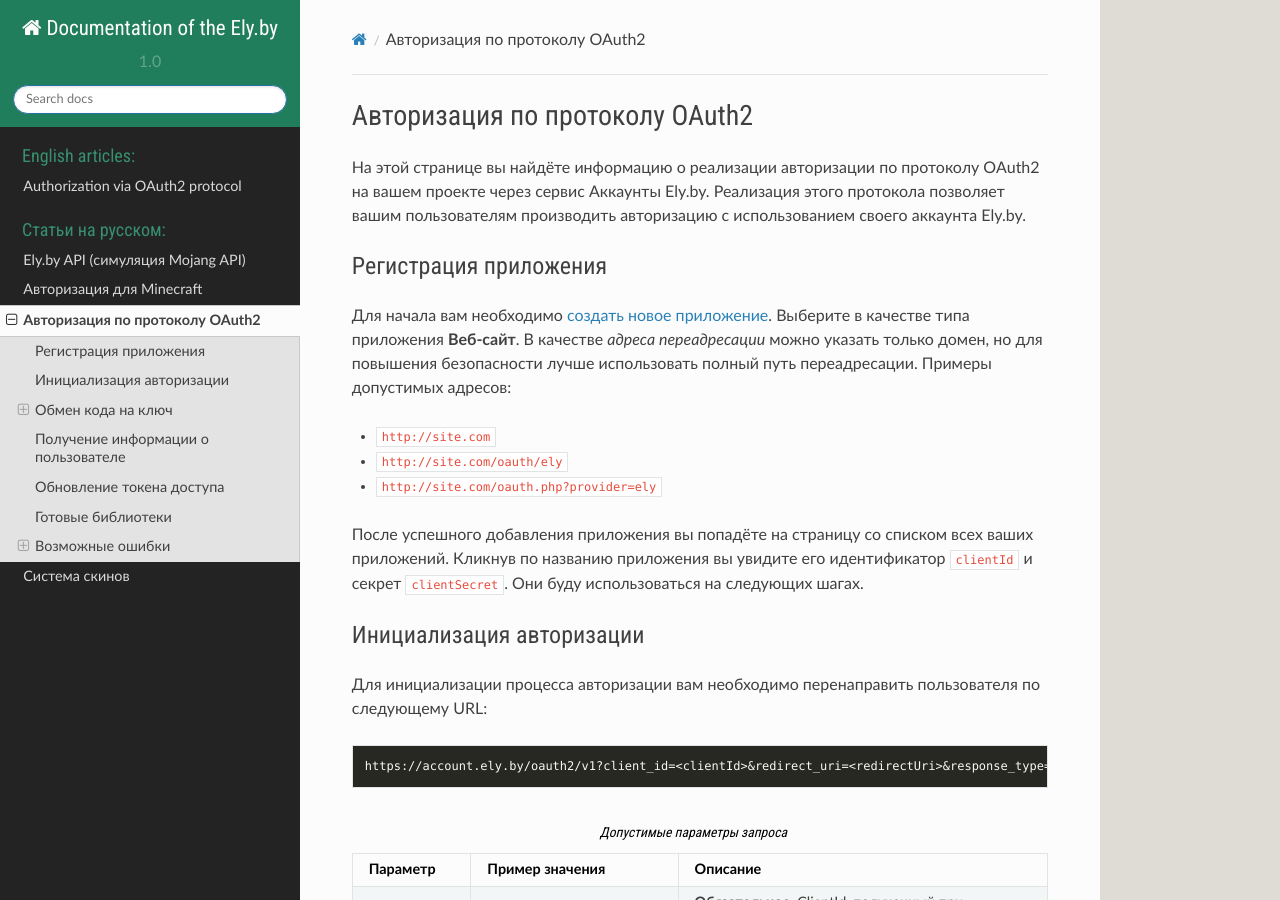
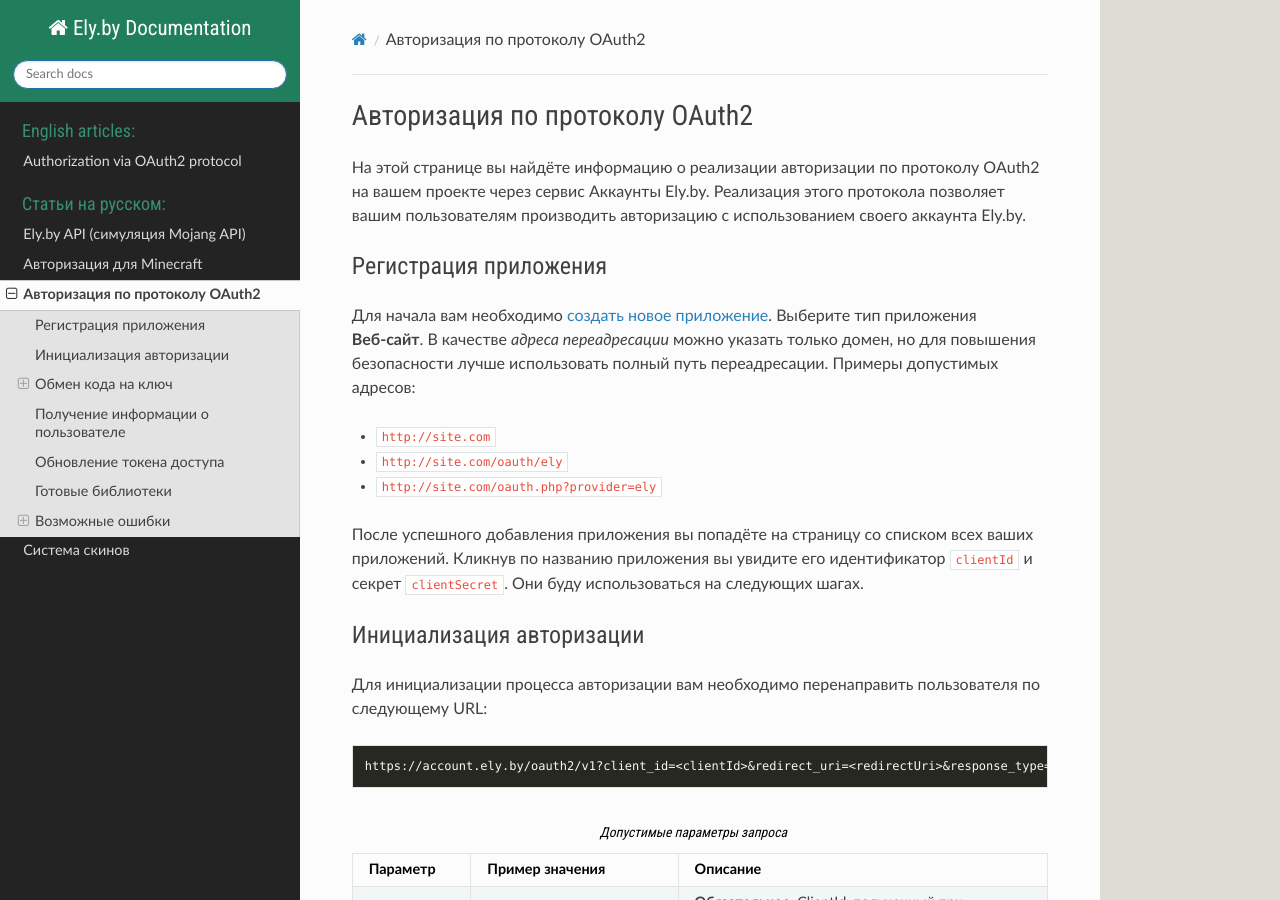
Before and after one commit to elyby/docs, a Sphinx documentation site: the page built from source/ru/oauth.rst, in a window 1280 px wide and 900 px high. Built offline with Sphinx 7.4.7 and the Read the Docs theme 2.0.0, drawn with Linux system fonts in a browser that asks for light colours.

Commit message:
Update some strings

```diff
--- a/source/conf.py
+++ b/source/conf.py
@@ -44,7 +44,7 @@
 master_doc = 'index'
 
 # General information about the project.
-project = 'Documentation of the Ely.by'
+project = 'Ely.by Documentation'
 copyright = str(datetime.datetime.now().year) + ', ErickSkrauch'
 
 # The version info for the project you're documenting, acts as replacement for
@@ -52,9 +52,9 @@
 # built documents.
 #
 # The short X.Y version.
-version = '1.0'
+version = ''
 # The full version, including alpha/beta/rc tags.
-release = '1.0'
+release = ''
 
 # The language for content autogenerated by Sphinx. Refer to documentation
 # for a list of supported languages.
@@ -111,7 +111,7 @@
 
 # The name for this set of Sphinx documents.  If None, it defaults to
 # "<project> v<release> documentation".
-html_title = 'Documentation for the Ely.by'
+html_title = 'Ely.by Docs'
 
 # A shorter title for the navigation bar.  Default is the same as html_title.
 #html_short_title = None
--- a/source/en/oauth.rst
+++ b/source/en/oauth.rst
@@ -7,7 +7,7 @@
 Application registration
 ========================
 
-First you need to `create a new application <https://account.ely.by/dev/applications/new>` _. Select **Website** as the
+First you need to `create a new application <https://account.ely.by/dev/applications/new>`_. Select **Website** as the
 application type. For the *Redirect URI* you can get away with just specifying the domain, but to increase security
 it's advised to use the full redirect path. Here are examples of valid addresses:
 
--- a/source/ru/oauth.rst
+++ b/source/ru/oauth.rst
@@ -8,9 +8,9 @@
 Регистрация приложения
 ======================
 
-Для начала вам необходимо `создать новое приложение <https://account.ely.by/dev/applications/new>`_. Выберите в качестве
-типа приложения **Веб-сайт**. В качестве *адреса переадресации* можно указать только домен, но для повышения
-безопасности лучше использовать полный путь переадресации. Примеры допустимых адресов:
+Для начала вам необходимо `создать новое приложение <https://account.ely.by/dev/applications/new>`_. Выберите тип
+приложения **Веб‑сайт**. В качестве *адреса переадресации* можно указать только домен, но для повышения безопасности
+лучше использовать полный путь переадресации. Примеры допустимых адресов:
 
 * :samp:`http://site.com`
 * :samp:`http://site.com/oauth/ely`
```
